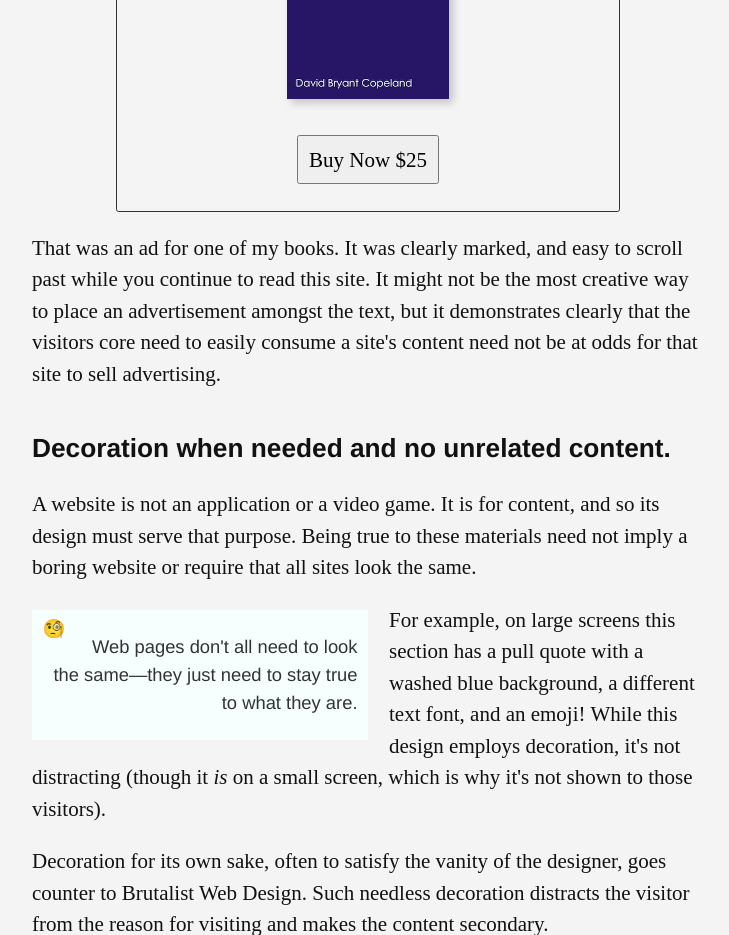
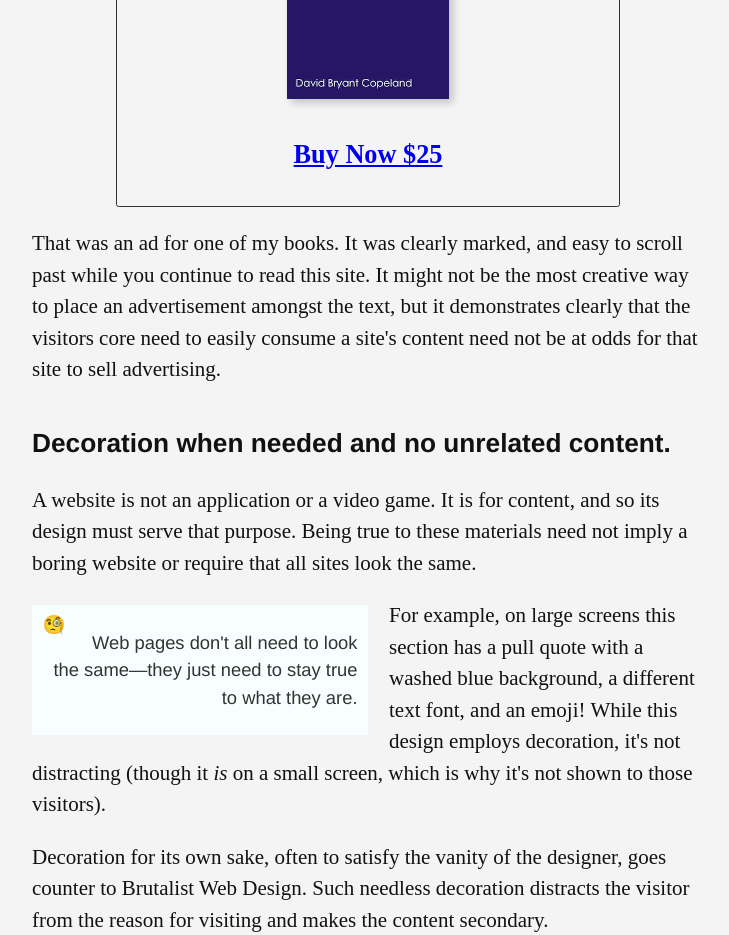
Before and after one commit to davetron5000/brutalist-web-design, a website built with webpack: page src/html/index.html in a window 1280 px wide. Shown: the part 6080-7015 px from the top of the page, without its empty margins (272-1001 px from the left). Built offline with nearby package versions, Linux system fonts and the light colour scheme; files whose address does not match are found by name.

Commit message:
Modify the book ad to comply with the tenets of brutalist web design
Replacing the button with a hyperlink to clarify that the result is a page navigation, and give the user the option to open the link in a new window or tab.
Additionally, changing the url from http://bit.ly/dcsweng to https://transactions.sendowl.com/products/24086/D8D2ED13/add_to_cart skips two redirects, improving performance, and letting the user see the final link target before they click.

```diff
--- a/src/html/index.html
+++ b/src/html/index.html
@@ -234,9 +234,7 @@
               <h2 class="f5 tracked-tight fw3 ttu mt0">11 Practices You Can Start Doing Now</h2>
               <img src="/images/sweng-cover.png" class="w-33 shadow-5" alt="Book Cover for The Senior Software Engineer" nopin="nopin">
               <p class="f4 b">
-                <form method="get" action="http://bit.ly/dcsweng">
-                  <input class="pa2" type="submit" value="Buy Now $25">
-                </form>
+                <a href="https://transactions.sendowl.com/products/24086/D8D2ED13/add_to_cart">Buy Now $25</a>
               </p>
             </aside>
             <p>
```
